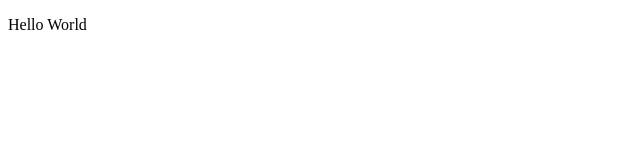
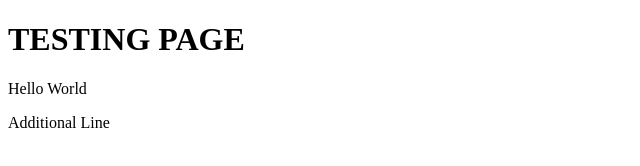
Before and after one commit to RachmanG/Lecture, a plain HTML site: page index.html in a window 1280 px wide. Shown: the whole page, without its empty margins (0-640 px from the left). Drawn offline with Linux system fonts and the light colour scheme.

Commit message:
Insert Line

```diff
--- a/index.html
+++ b/index.html
@@ -6,6 +6,9 @@
     <title></title>
   </head>
   <body>
+    <h1>TESTING PAGE</h1>
     <p>Hello World</p>
+    <p>Additional Line</p>
+
   </body>
 </html>
```
